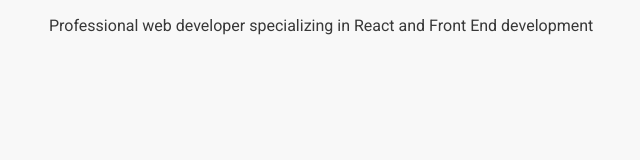
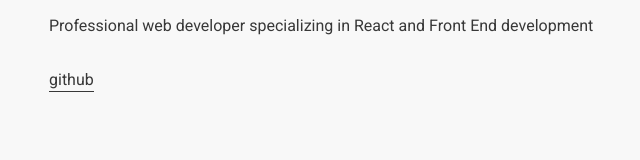
Before and after one commit to trevorkirpaul/portfolio-2019, a React (Create React App) app: page / in a window 1280 px wide. Shown: the part 125-285 px from the top of the page, without its empty margins (291-931 px from the left). Built offline with nearby package versions, Linux system fonts and the light colour scheme.

Commit message:
added link component

```diff
--- /dev/null
+++ b/src/components/Link/Link.tsx
@@ -0,0 +1,21 @@
+import React from 'react'
+
+import * as S from './styles'
+
+export interface LinkProps {
+  children: React.ReactNode
+  url: string
+  target: string
+}
+
+const Link = ({ children, url, target }: LinkProps) => (
+  <S.Link href={url} target={target}>
+    {children}
+  </S.Link>
+)
+
+Link.defaultProps = {
+  target: 'blank'
+}
+
+export default Link
--- /dev/null
+++ b/src/components/Link/index.ts
@@ -0,0 +1,3 @@
+import Link from './Link'
+
+export default Link
--- /dev/null
+++ b/src/components/Link/styles.ts
@@ -0,0 +1,15 @@
+import styled from 'styled-components'
+
+const Link = styled.a`
+  text-decoration: none;
+  color: #383838;
+  border-bottom: 1px solid #383838;
+  padding-bottom: 2px;
+
+  &:hover {
+    color: palevioletred;
+    border-color: palevioletred;
+  }
+`
+
+export { Link }
--- a/src/containers/Home/Home.tsx
+++ b/src/containers/Home/Home.tsx
@@ -3,6 +3,7 @@
 import Layout from '../../components/Layout'
 import TitlePanel from '../../components/TitlePanel'
 import Text from '../../components/Text'
+import Link from '../../components/Link'
 
 const Home = () => (
   <Layout>
@@ -16,6 +17,12 @@
         development
       </Text>
     </Layout.Hero>
+
+    <Layout.Spacer marginTop='15px' marginBottom='35px' />
+
+    <Layout.Hero>
+      <Link url='http://www.github.com'>github</Link>
+    </Layout.Hero>
   </Layout>
 )
 
```
